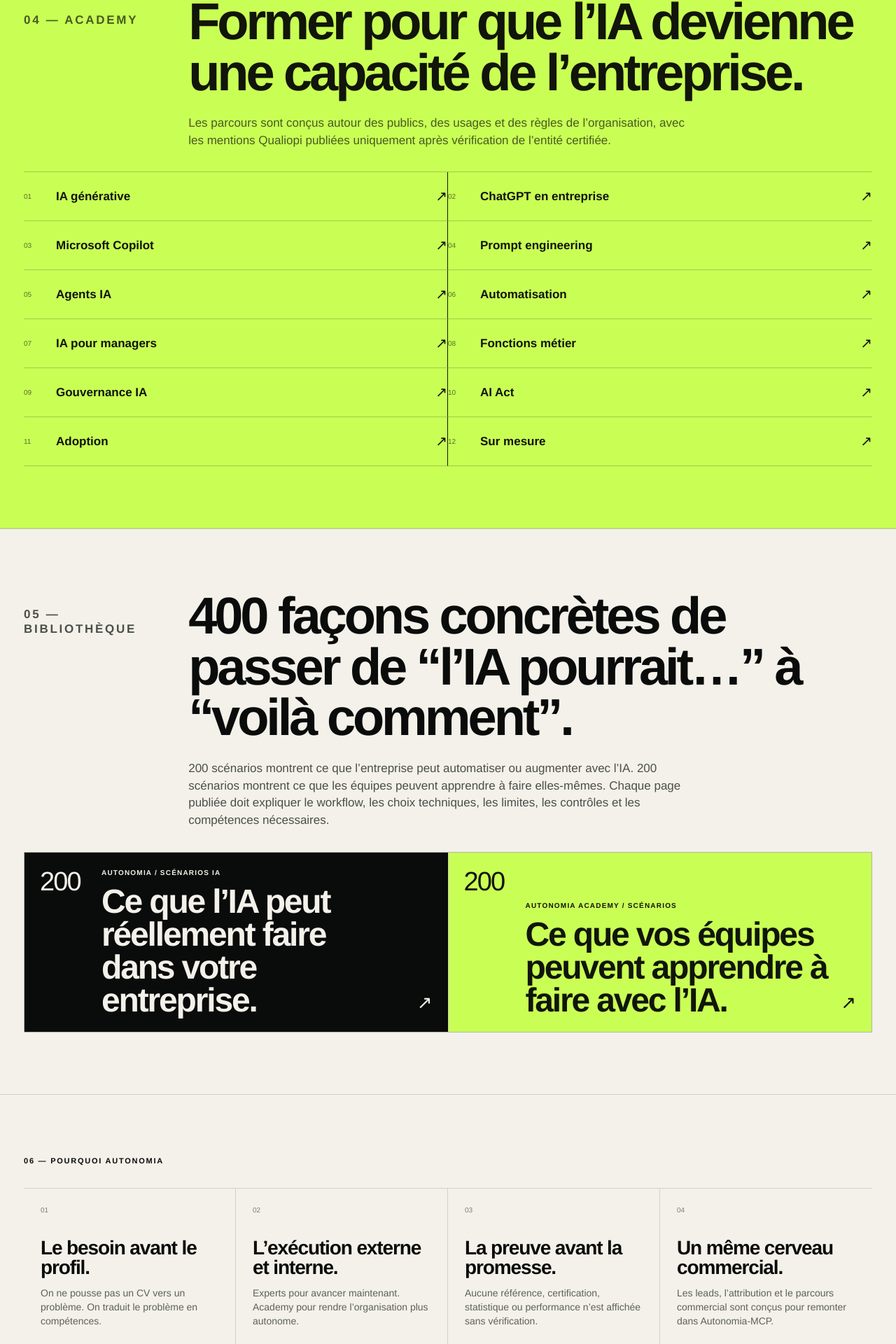
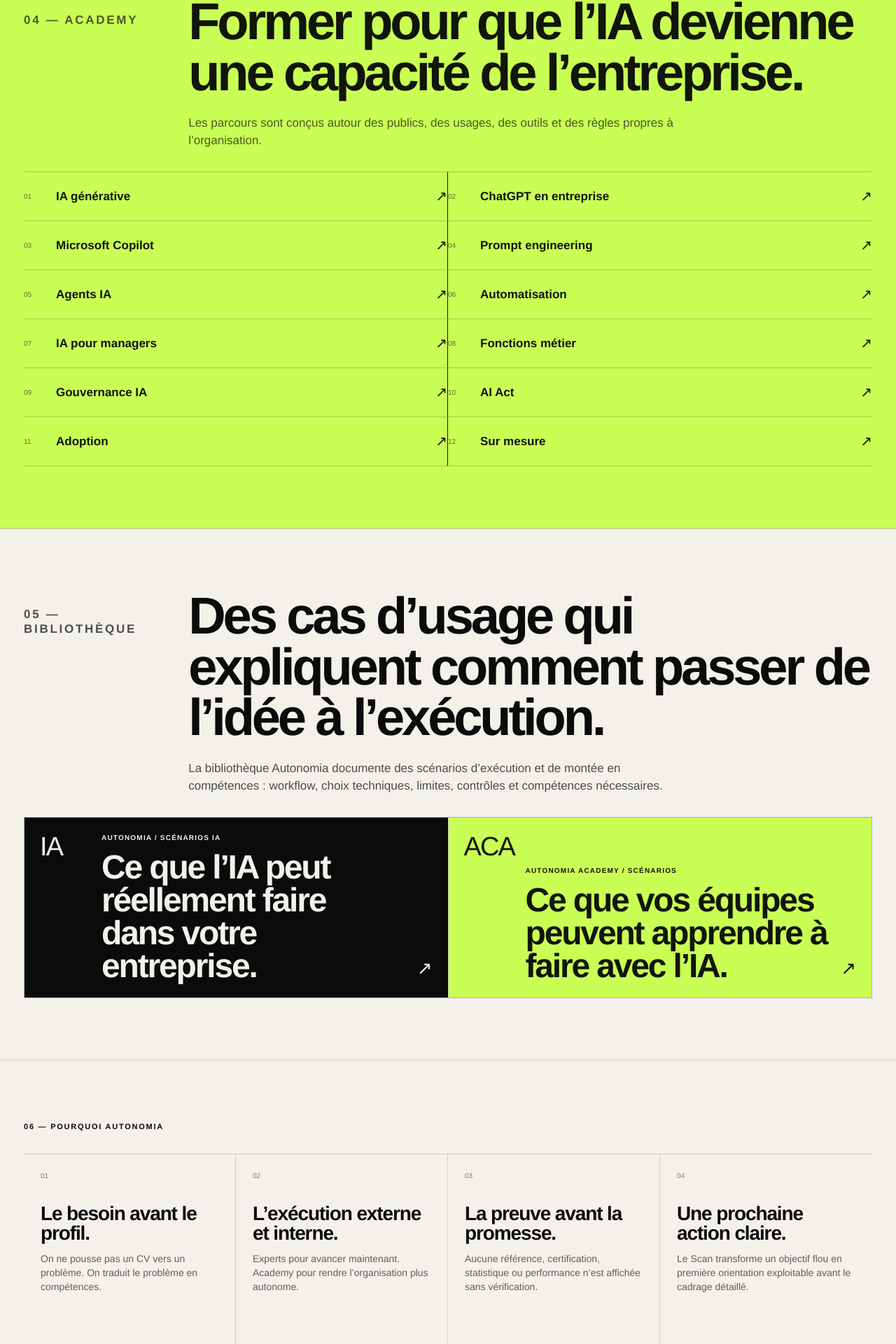
Before and after one commit to aristote-app/Autonomia-MCP, a Next.js app in the folder site/: page / in a window 1280 px wide. Shown: the part 5772-7692 px from the top of the page at 70% size. Built offline with nearby package versions, Linux system fonts and the light colour scheme; no server answers.

Commit message:
copy(site): remove internal notes and unverified volume framing from home

```diff
--- a/site/app/page.js
+++ b/site/app/page.js
@@ -216,8 +216,8 @@ export default function Home() {
           <div>
             <h2>Former pour que l’IA devienne une capacité de l’entreprise.</h2>
             <p>
-              Les parcours sont conçus autour des publics, des usages et des règles de l’organisation,
-              avec les mentions Qualiopi publiées uniquement après vérification de l’entité certifiée.
+              Les parcours sont conçus autour des publics, des usages, des outils
+              et des règles propres à l’organisation.
             </p>
           </div>
         </div>
@@ -241,19 +241,17 @@ export default function Home() {
         <div className="sectionHeading">
           <p className="sectionIndex">05 — BIBLIOTHÈQUE</p>
           <div>
-            <h2>400 façons concrètes de passer de “l’IA pourrait…” à “voilà comment”.</h2>
+            <h2>Des cas d’usage qui expliquent comment passer de l’idée à l’exécution.</h2>
             <p>
-              200 scénarios montrent ce que l’entreprise peut automatiser ou augmenter avec l’IA.
-              200 scénarios montrent ce que les équipes peuvent apprendre à faire elles-mêmes.
-              Chaque page publiée doit expliquer le workflow, les choix techniques, les limites,
-              les contrôles et les compétences nécessaires.
+              La bibliothèque Autonomia documente des scénarios d’exécution et de montée en compétences :
+              workflow, choix techniques, limites, contrôles et compétences nécessaires.
             </p>
           </div>
         </div>
 
         <div className="libraryDoors">
           <Link href="/cas-usage-ia" className="libraryDoor">
-            <span>200</span>
+            <span>IA</span>
             <div>
               <p>AUTONOMIA / SCÉNARIOS IA</p>
               <h3>Ce que l’IA peut réellement faire dans votre entreprise.</h3>
@@ -261,7 +259,7 @@ export default function Home() {
             <b>↗</b>
           </Link>
           <Link href="/formation-ia/cas-usage" className="libraryDoor signal">
-            <span>200</span>
+            <span>ACA</span>
             <div>
               <p>AUTONOMIA ACADEMY / SCÉNARIOS</p>
               <h3>Ce que vos équipes peuvent apprendre à faire avec l’IA.</h3>
@@ -291,8 +289,8 @@ export default function Home() {
           </article>
           <article>
             <span>04</span>
-            <h3>Un même cerveau commercial.</h3>
-            <p>Les leads, l’attribution et le parcours commercial sont conçus pour remonter dans Autonomia-MCP.</p>
+            <h3>Une prochaine action claire.</h3>
+            <p>Le Scan transforme un objectif flou en première orientation exploitable avant le cadrage détaillé.</p>
           </article>
         </div>
       </section>
@@ -322,8 +320,8 @@ export default function Home() {
               <p>Le positionnement est plus large : compréhension du besoin, identification des compétences, sélection et staffing pour des missions IA.</p>
             </details>
             <details>
-              <summary>Autonomia est-il un organisme de formation ?</summary>
-              <p>Academy porte l’offre de montée en compétences. Les informations Qualiopi seront publiées uniquement avec les mentions exactes de l’entité certifiée.</p>
+              <summary>À quoi sert Autonomia Academy ?</summary>
+              <p>Academy structure la montée en compétences IA autour des publics, des usages métier et du niveau de maturité de l’organisation.</p>
             </details>
             <details>
               <summary>Peut-on combiner expert externe et formation interne ?</summary>
```
